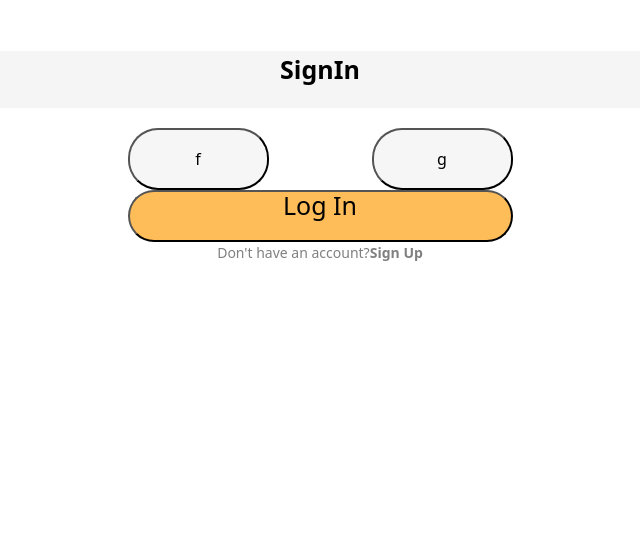
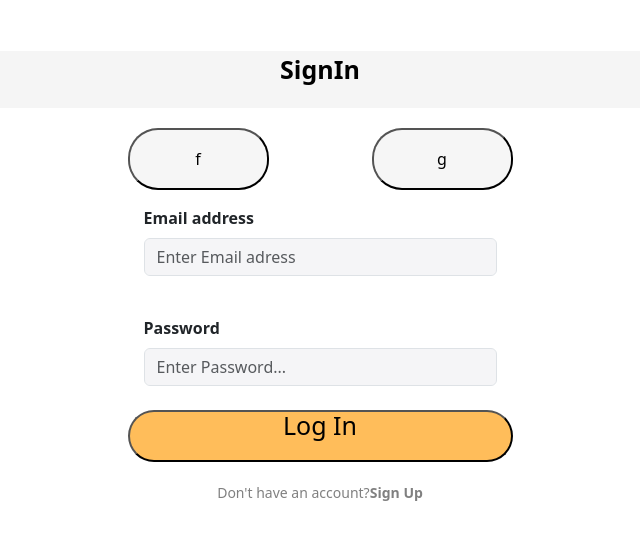
Before and after one commit to MarkBrianK/Happy-store-app, a React (Create React App) app: page / in a window 1280 px wide. Shown: the part 851-1391 px from the top of the page, without its empty margins (320-960 px from the left). Built offline with nearby package versions, Linux system fonts and the light colour scheme.

Commit message:
🎨 imported the input components for input fields

```diff
--- a/src/Components/Screens/SignIn.js
+++ b/src/Components/Screens/SignIn.js
@@ -3,6 +3,8 @@ import Button from '../Shared/Button';
 import SheetModal from '../Shared/SheetModal';
 import IconHolder from '../Shared/IconHolder';
 import TextRendering from '../Shared/TextRendering';
+import InputField from '../Shared/InputField';
+
 function SignIn() {
     return (
         <div>
@@ -24,10 +26,11 @@ function SignIn() {
                     <IconHolder> g</IconHolder>
                 </div>
 
+                <form>
+                    <InputField label="Email address" type="email" placeholder="Enter Email adress" />
+                    <InputField label="Password" type="password" placeholder="Enter Password..." />
 
-
-
-                <Button>
+                    <Button type="submit" >
                         <TextRendering
                             style={{
                                 fontWeight: "normal",
@@ -40,6 +43,10 @@ function SignIn() {
                         </TextRendering>
                     </Button>
 
+                </form>
+
+
+
                 <TextRendering
                     style={{
                         fontWeight: "normal",
@@ -48,7 +55,7 @@ function SignIn() {
                         justifyContent: "center",
                         alignItems: "center",
                         color: "gray",
-                        marginBottom: "10px",
+                        marginTop: "20px",
                     }}
                 >
                     Don't have an account?
```
Lines whose indentation alone changed are shown as unchanged.
